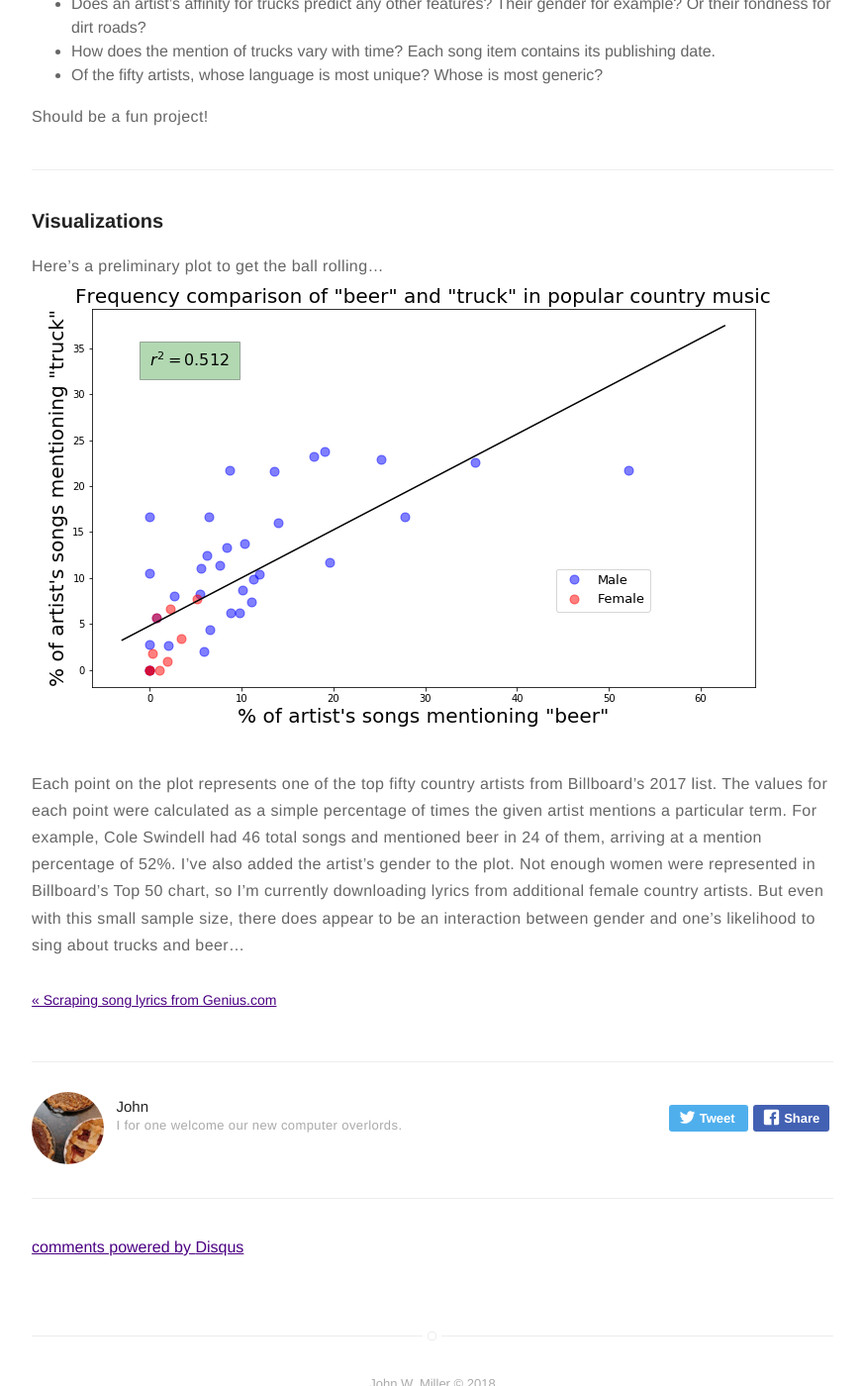
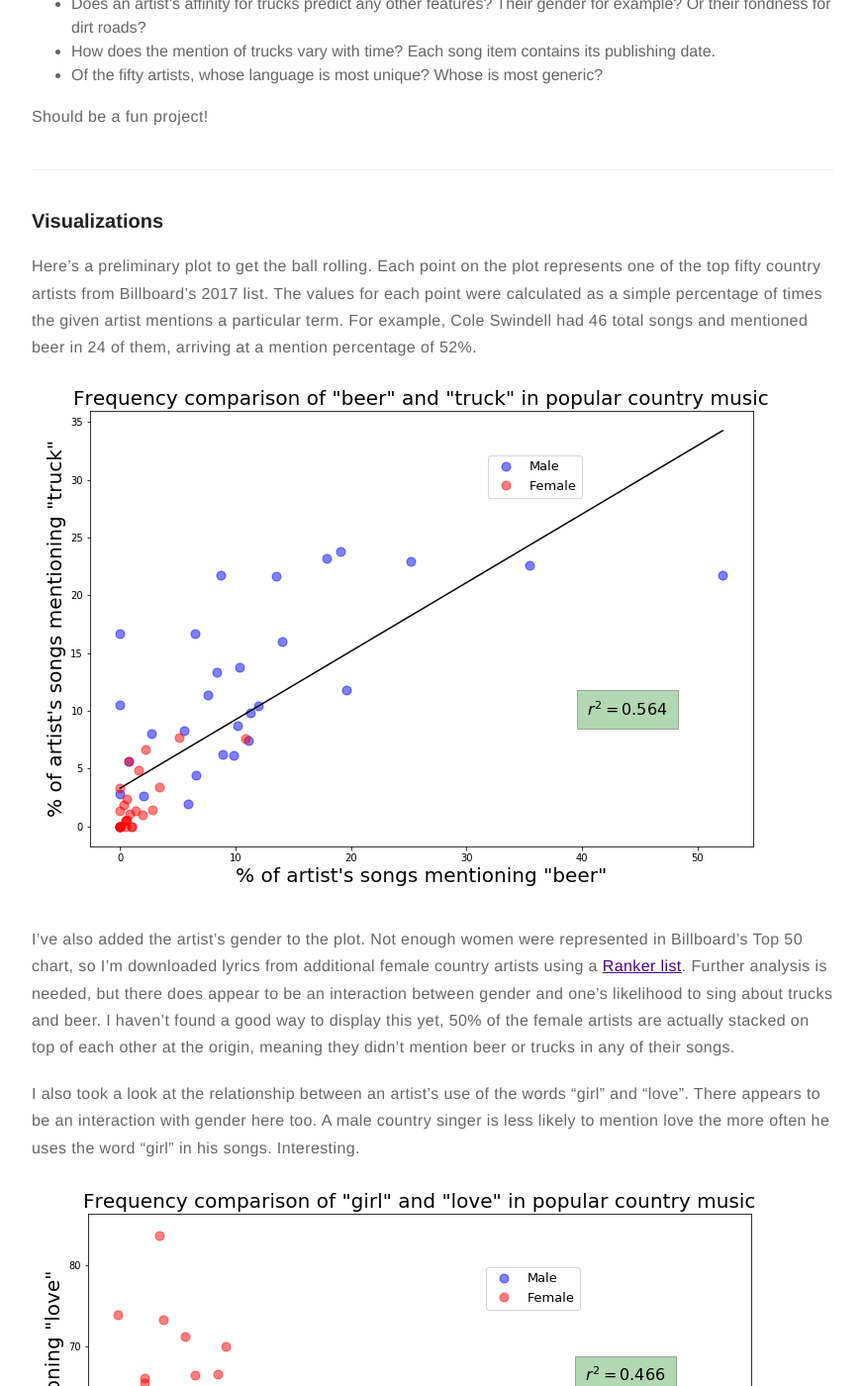
Before and after one commit to johnwmillr/johnwmillr.github.io, a Jekyll site: the page built from _posts/2018-02-07-trucks-and-beer.markdown, in a window 1280 px wide and 1400 px high, scrolled down 562 px. Shown: the whole window at 99% size, without its empty margins (203-1076 px from the left). Built offline with Jekyll 4.4.1, drawn with Linux system fonts in a browser that asks for light colours; comment, search, counter and statistics services are not loaded.

Commit message:
Add plot of love vs girl

```diff
--- a/_posts/2018-02-07-trucks-and-beer.markdown
+++ b/_posts/2018-02-07-trucks-and-beer.markdown
@@ -25,7 +25,13 @@
 
 ---
 ### Visualizations
-Here's a preliminary plot to get the ball rolling...
+Here's a preliminary plot to get the ball rolling. Each point on the plot represents one of the top fifty country artists from Billboard's 2017 list. The values for each point were calculated as a simple percentage of times the given artist mentions a particular term. For example, Cole Swindell had 46 total songs and mentioned beer in 24 of them, arriving at a mention percentage of 52%.
+
 ![beer_and_trucks]({{site.url}}/assets/images/FreqPlot_beer_and_truck.png)
 
-Each point on the plot represents one of the top fifty country artists from Billboard's 2017 list. The values for each point were calculated as a simple percentage of times the given artist mentions a particular term. For example, Cole Swindell had 46 total songs and mentioned beer in 24 of them, arriving at a mention percentage of 52%. I've also added the artist's gender to the plot. Not enough women were represented in Billboard's Top 50 chart, so I'm currently downloading lyrics from additional female country artists. But even with this small sample size, there does appear to be an interaction between gender and one's likelihood to sing about trucks and beer...
+I've also added the artist's gender to the plot. Not enough women were represented in Billboard's Top 50 chart, so I'm downloaded lyrics from additional female country artists using a [Ranker list](https://www.ranker.com/crowdranked-list/top-female-country-singers). Further analysis is needed, but there does appear to be an interaction between gender and one's likelihood to sing about trucks and beer. I haven't found a good way to display this yet, 50% of the female artists are actually stacked on top of each other at the origin, meaning they didn't mention beer or trucks in any of their songs.
+
+
+I also took a look at the relationship between an artist's use of the words "girl" and "love". There appears to be an interaction with gender here too. A male country singer is less likely to mention love the more often he uses the word "girl" in his songs. Interesting.
+
+![girl_and_love]({{site.url}}/assets/images/FreqPlot_girl_and_love.png)
```
Also changed, not shown: assets/images/FreqPlot_beer_and_truck.png, assets/images/FreqPlot_girl_and_love.png (added).
